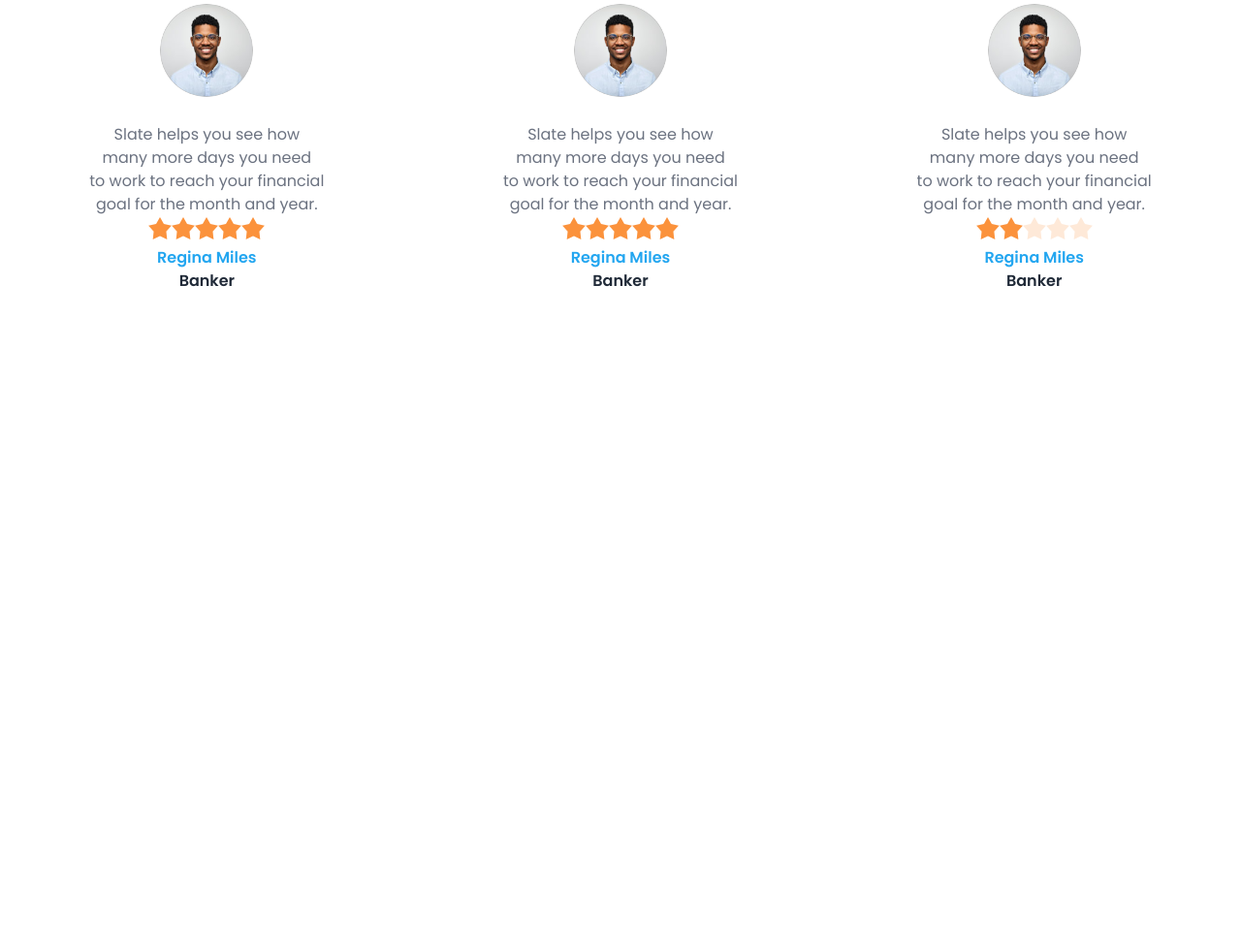
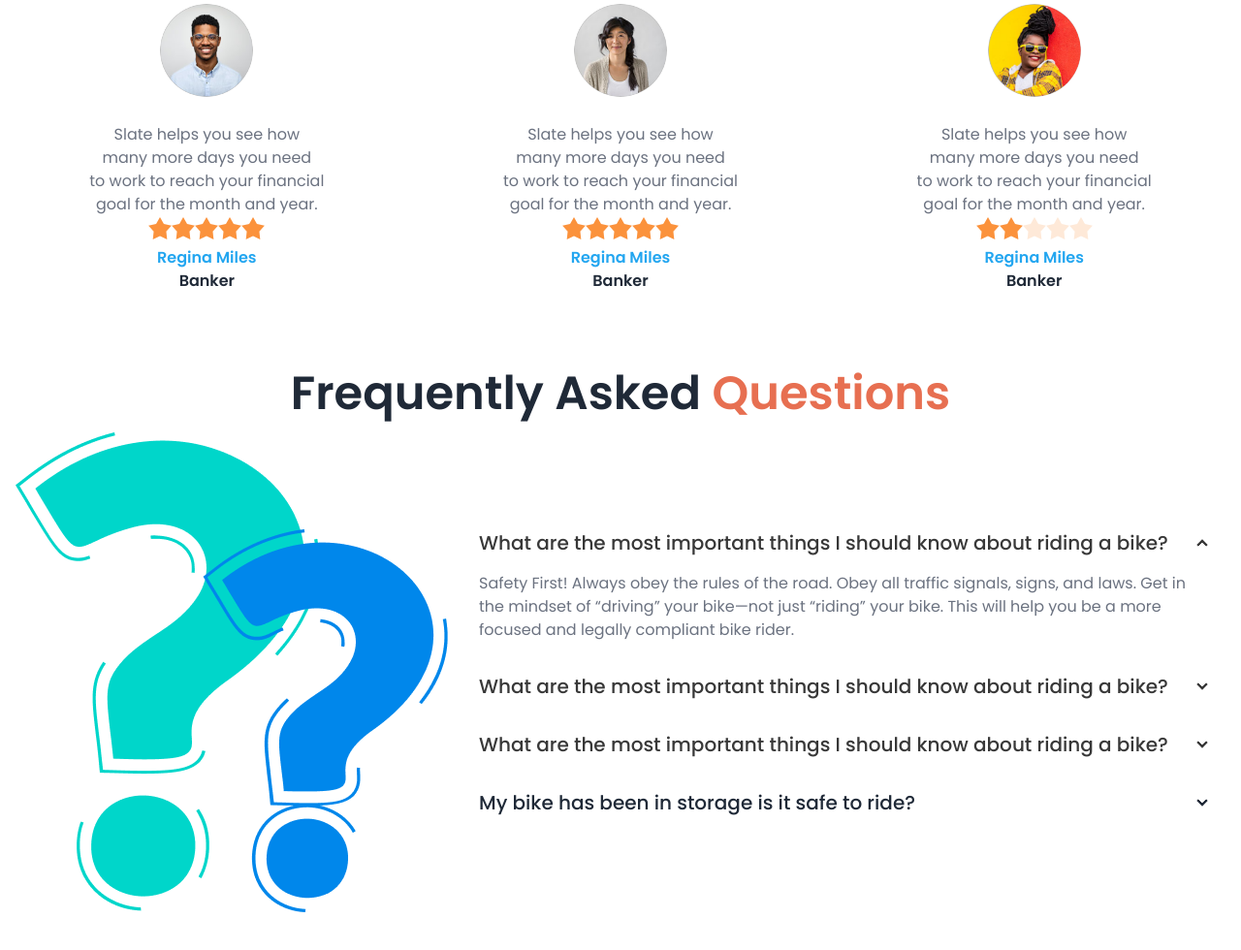
Before and after one commit to Sutradhar2071/Bike-zone, a plain HTML site: page index.html in a window 1280 px wide. Shown: the part 1985-2965 px from the top of the page at 97% size. Before the commit the page ends 2287 px from the top, so only its background shows below. Drawn offline with nearby package versions, Linux system fonts and the light colour scheme.

Commit message:
asked question done

```diff
--- a/index.html
+++ b/index.html
@@ -306,7 +306,7 @@
             <div class="text-center space-y-5 bg-bg-color w-[323px] mt-10">
               <div class="avatar">
                 <div class="w-24 rounded-full">
-                  <img src="./images/others/user-1.png" />
+                  <img src="./images/others/user-2.png" />
                 </div>
               </div>
              <div>
@@ -337,7 +337,7 @@
             <div class="text-center space-y-5 bg-bg-color w-[323px] mt-10">
               <div class="avatar">
                 <div class="w-24 rounded-full">
-                  <img src="./images/others/user-1.png" />
+                  <img src="./images/others/user-3.png" />
                 </div>
               </div>
              <div>
@@ -365,6 +365,58 @@
 
           </div>
          </section>
+
+         <!-- asked question section -->
+
+         <section class="my-20">
+            <!-- text -->
+             <div class="text-center">
+              <h2 class="font-semibold text-5xl">Frequently Asked <span class="text-btn-primary">Questions</span></h2>
+             </div>
+
+             <!-- hero section -->
+
+             <div class="hero">
+              <div class="hero-content flex-col justify-center lg:flex-row">
+                <img
+                  src="./images/others/faq.png"
+                  class="w-[446px]" />
+                <div >
+                  <div class="collapse collapse-arrow">
+                    <input type="radio" name="my-accordion-2" checked="checked" />
+                    <div class="collapse-title text-xl text-[#383838] font-medium">What are the most important things I should
+                      know about riding a bike?</div>
+                    <div class="collapse-content">
+                      <p class="text-gray-500">Safety First! Always obey the rules of the road. Obey all traffic signals, signs, and laws. Get in the mindset of “driving” your bike—not just “riding” your bike. This will help you be a more focused and legally compliant bike rider. </p>
+                    </div>
+                  </div>
+                  <div class="collapse collapse-arrow">
+                    <input type="radio" name="my-accordion-2" />
+                    <div class="collapse-title text-xl text-[#383838] font-medium">What are the most important things I should
+                      know about riding a bike?</div>
+                    <div class="collapse-content">
+                      <p>Safety First! Always obey the rules of the road. Obey all traffic signals, signs, and laws. Get in the mindset of “driving” your bike—not just “riding” your bike. This will help you be a more focused and legally compliant bike rider. </p>
+                    </div>
+                  </div>
+                  <div class="collapse collapse-arrow">
+                    <input type="radio" name="my-accordion-2" />
+                    <div class="collapse-title text-xl text-[#383838] font-medium">What are the most important things I should
+                      know about riding a bike?</div>
+                    <div class="collapse-content">
+                      <p>Safety First! Always obey the rules of the road. Obey all traffic signals, signs, and laws. Get in the mindset of “driving” your bike—not just “riding” your bike. This will help you be a more focused and legally compliant bike rider. </p>
+                    </div>
+                  </div>
+                  <div class="collapse collapse-arrow">
+                    <input type="radio" name="my-accordion-2" />
+                    <div class="collapse-title text-xl font-medium">My bike has been in storage is it safe to ride?</div>
+                    <div class="collapse-content">
+                      <p>Safety First! Always obey the rules of the road. Obey all traffic signals, signs, and laws. Get in the mindset of “driving” your bike—not just “riding” your bike. This will help you be a more focused and legally compliant bike rider. </p>
+                    </div>
+                  </div>
+                </div>
+              </div>
+            </div>
+         </section>
       </main>
 
       <!-- footer section -->
```
